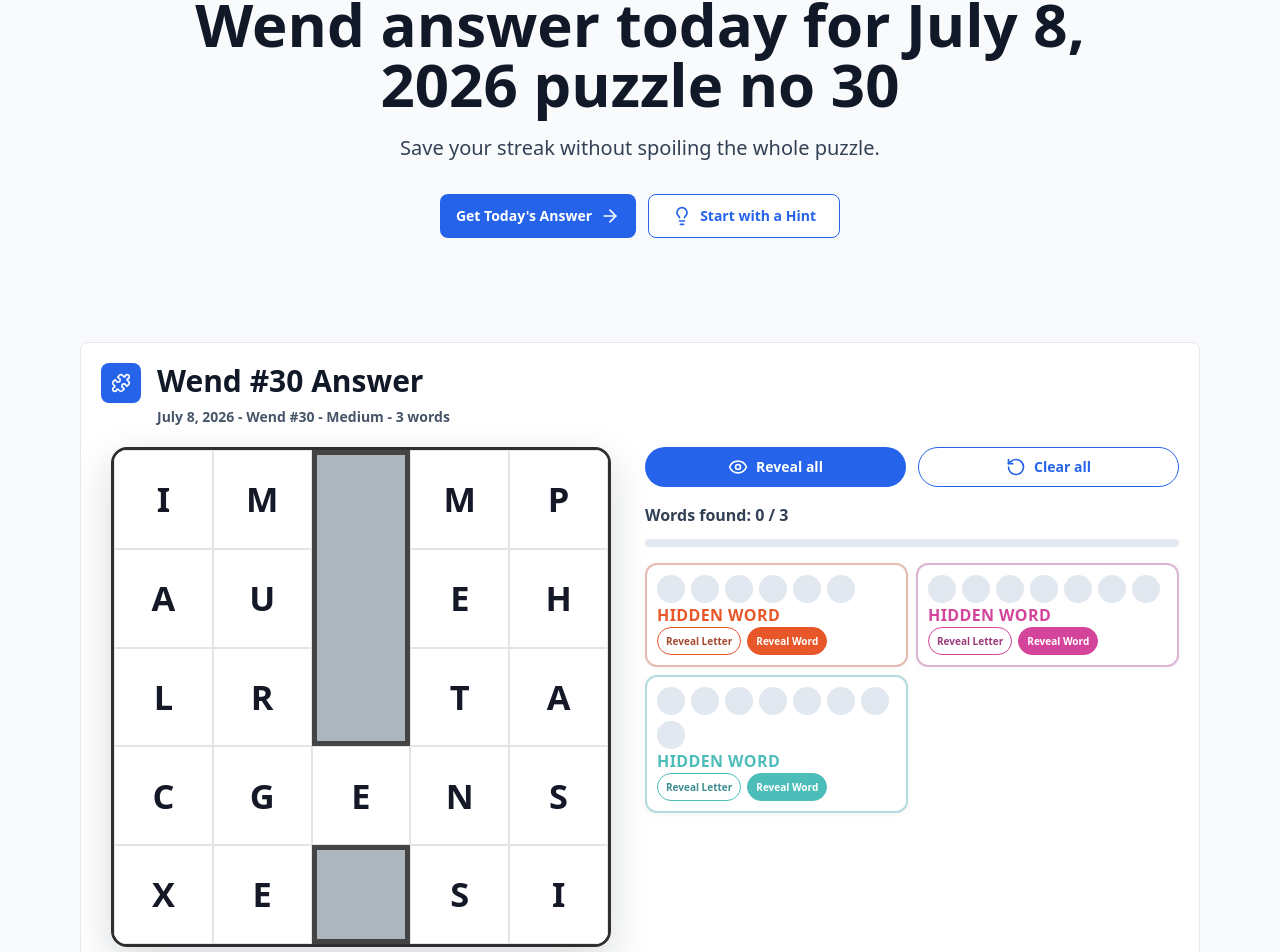
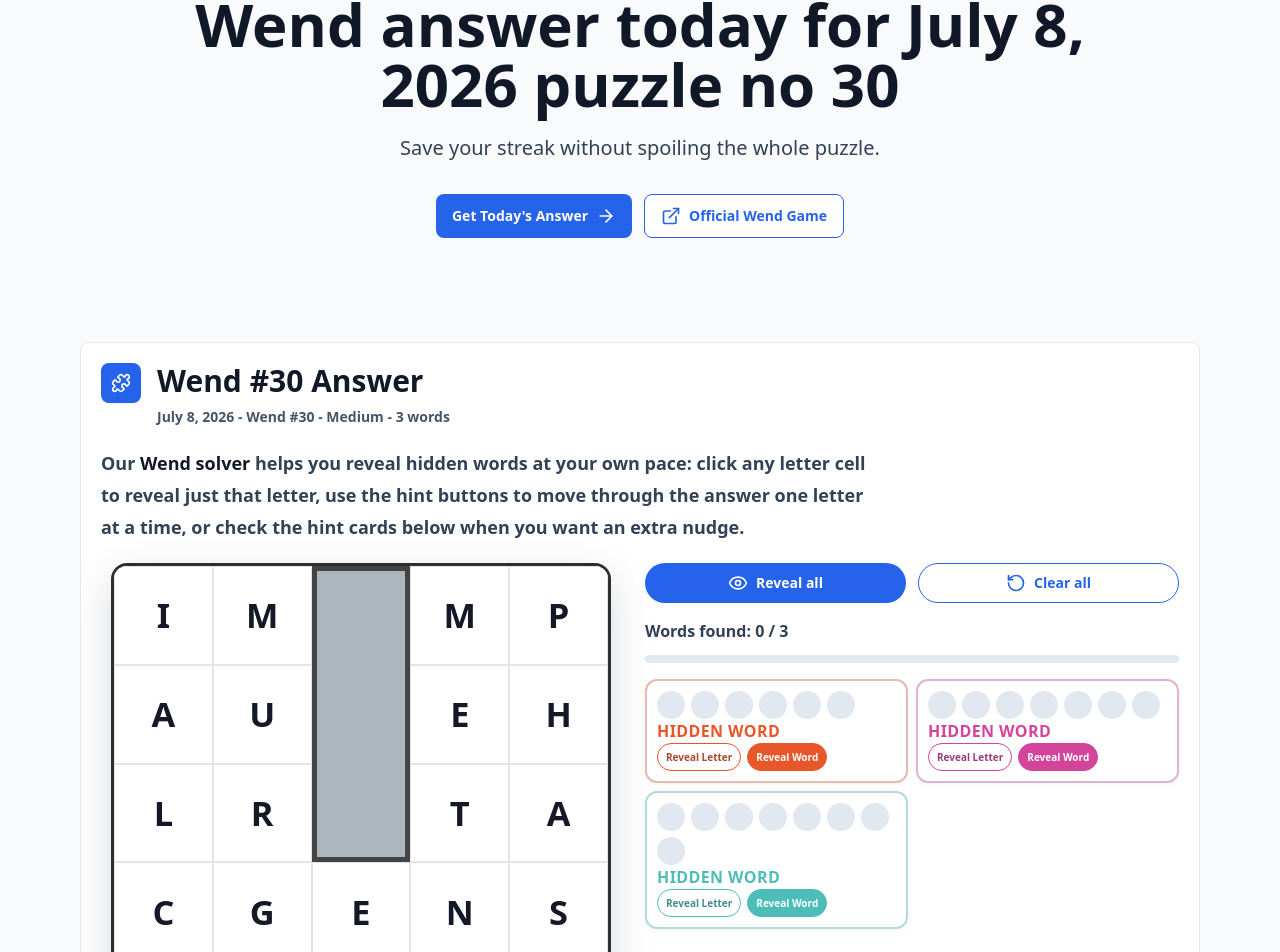
Before and after one commit to leontinasilva493-glitch/wendanswer, a Next.js app: page / in a window 1280 px wide. Shown: the part 217-1169 px from the top of the page. Built offline with nearby package versions, Linux system fonts and the light colour scheme; no server answers.

Commit message:
feat(wend): refine solver guidance and official CTA

```diff
--- a/src/app/page.tsx
+++ b/src/app/page.tsx
@@ -1,6 +1,6 @@
 import Link from "next/link";
 import type { Metadata } from "next";
-import { ArrowRight, CircleHelp, Lightbulb, ListChecks, Route, Zap } from "lucide-react";
+import { ArrowRight, CircleHelp, ExternalLink, Lightbulb, ListChecks, Route, Zap } from "lucide-react";
 import { ArchiveList } from "@/components/ArchiveList";
 import { FaqDetails } from "@/components/FaqDetails";
 import { HintAccordion } from "@/components/HintAccordion";
@@ -101,9 +101,14 @@
             Get Today's Answer
             <ArrowRight aria-hidden className="h-5 w-5" />
           </a>
-          <a className="btn btn-ghost min-w-[12rem] gap-2 border-brand text-brand" href="#hints">
-            <Lightbulb aria-hidden className="h-5 w-5" />
-            Start with a Hint
+          <a
+            className="btn btn-ghost min-w-[12rem] gap-2 border-brand text-brand"
+            href="https://www.linkedin.com/games/wend"
+            rel="nofollow noopener"
+            target="_blank"
+          >
+            <ExternalLink aria-hidden className="h-5 w-5" />
+            Official Wend Game
           </a>
         </div>
         {wendReady ? (
--- a/src/components/WendAnswerReveal.tsx
+++ b/src/components/WendAnswerReveal.tsx
@@ -45,7 +45,6 @@
     }
     return keys;
   }, [puzzle.answers, visibleLetters, visibleWords]);
-  const allRevealed = puzzle.answers.length > 0 && completeWords.length === puzzle.answers.length;
   const progress = puzzle.answers.length === 0 ? 0 : Math.round((completeWords.length / puzzle.answers.length) * 100);
   const pageType = archived ? "archive" : "today";
 
@@ -103,6 +102,12 @@
         </div>
       </div>
 
+      <p className="mt-5 max-w-3xl text-base font-semibold leading-7 text-slate-700 md:text-lg md:leading-8">
+        Our <strong className="font-black text-ink">Wend solver</strong> helps you reveal hidden words at your own
+        pace: click any letter cell to reveal just that letter, use the hint buttons to move through the answer one
+        letter at a time, or check the hint cards below when you want an extra nudge.
+      </p>
+
       <div className="mt-5 grid gap-5 lg:grid-cols-[minmax(300px,500px)_minmax(360px,1fr)] lg:items-start xl:grid-cols-[minmax(340px,520px)_minmax(440px,1fr)]">
         <div className="mx-auto flex w-full max-w-[500px] flex-col items-center gap-3">
           <WendGrid
@@ -112,9 +117,6 @@
             visibleLetters={cellSet}
             visibleWords={wordSet}
           />
-          <p className={`text-sm font-black ${allRevealed ? "text-green-600" : "text-slate-600"}`} aria-live="polite">
-            {allRevealed ? "All words revealed!" : "Click any letter to reveal where it belongs."}
-          </p>
           <button className="btn btn-ghost gap-2 rounded-full px-6" onClick={clearAll} type="button">
             <EyeOff aria-hidden className="h-5 w-5" />
             Clear all
```
Also changed, not shown: 1 other file (tests, documents, lock files or other folders).
